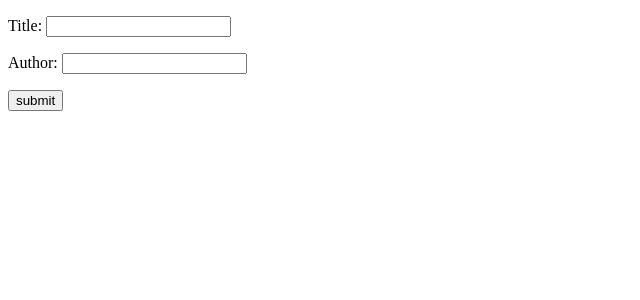
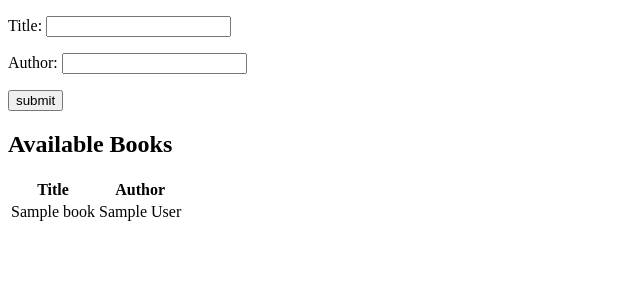
Before and after one commit to baski910/flask-aws-example, a Python web app: template project1/app/templates/index.html in a window 1280 px wide. Shown: the top 300 px of the page, without its empty margins (0-640 px from the left). Run offline with Jinja, Linux system fonts and the light colour scheme; the template is opened without the code that fills it: most values are stand-ins (such as "Sample title", 1, 10 or a date in 2020).

Commit message:
book listing updated

```diff
--- a/project1/app/templates/index.html
+++ b/project1/app/templates/index.html
@@ -12,6 +12,16 @@
         <p>Author: <input type="text" name="bookauthor" id="bookauthor"></p>
         <p><input type="submit" value="submit"></p>
     </form>
+    <h2>Available Books</h2>
+    <table>
+	    <th>Title</th>
+	    <th>Author</th>
+    {% for book in books %}
+    <tr>
+	    <td>{{ book.booktitle }}</td><td>{{ book.bookauthor }}</td>
+    </tr>
+    {% endfor %}
+    </table>
 
 </body>
 </html>
```
Also changed, not shown: project1/app/__init__.py (+4 -3 lines).
